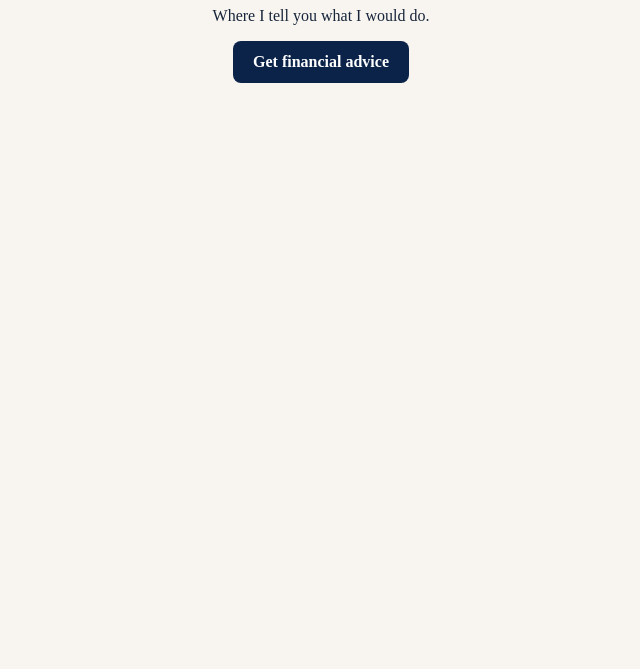
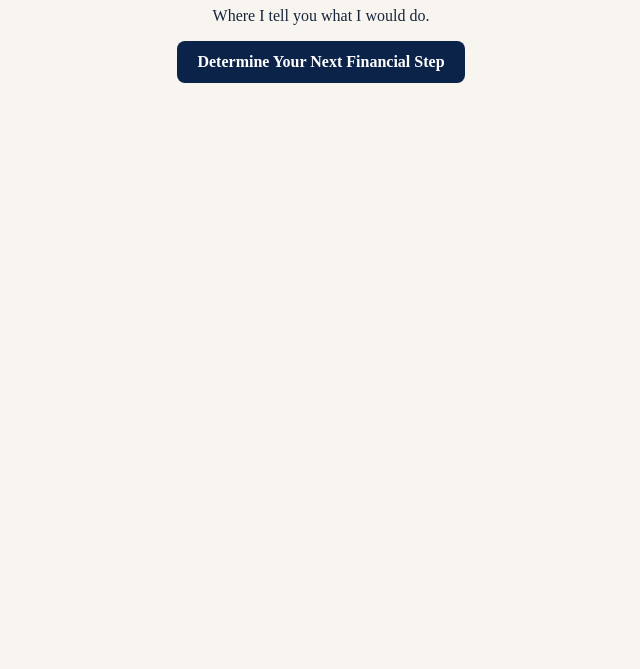
Before and after one commit to elliestinnett/elliestinnett.github.io, a plain HTML site: page index.html in a window 1280 px wide. Shown: the part 131-800 px from the top of the page, without its empty margins (319-959 px from the left). Drawn offline with Linux system fonts and the light colour scheme.

Commit message:
rename button to "Determine Your Next Financial Step"

```diff
--- a/index.html
+++ b/index.html
@@ -27,6 +27,6 @@
 <body>
   <h1>Welcome to Ellienomics</h1>
   <p>Where I tell you what I would do.</p>
-  <a href="financial_survey/" class="button">Get financial advice</a>
+  <a href="financial_survey/" class="button">Determine Your Next Financial Step</a>
 </body>
 </html>
```
